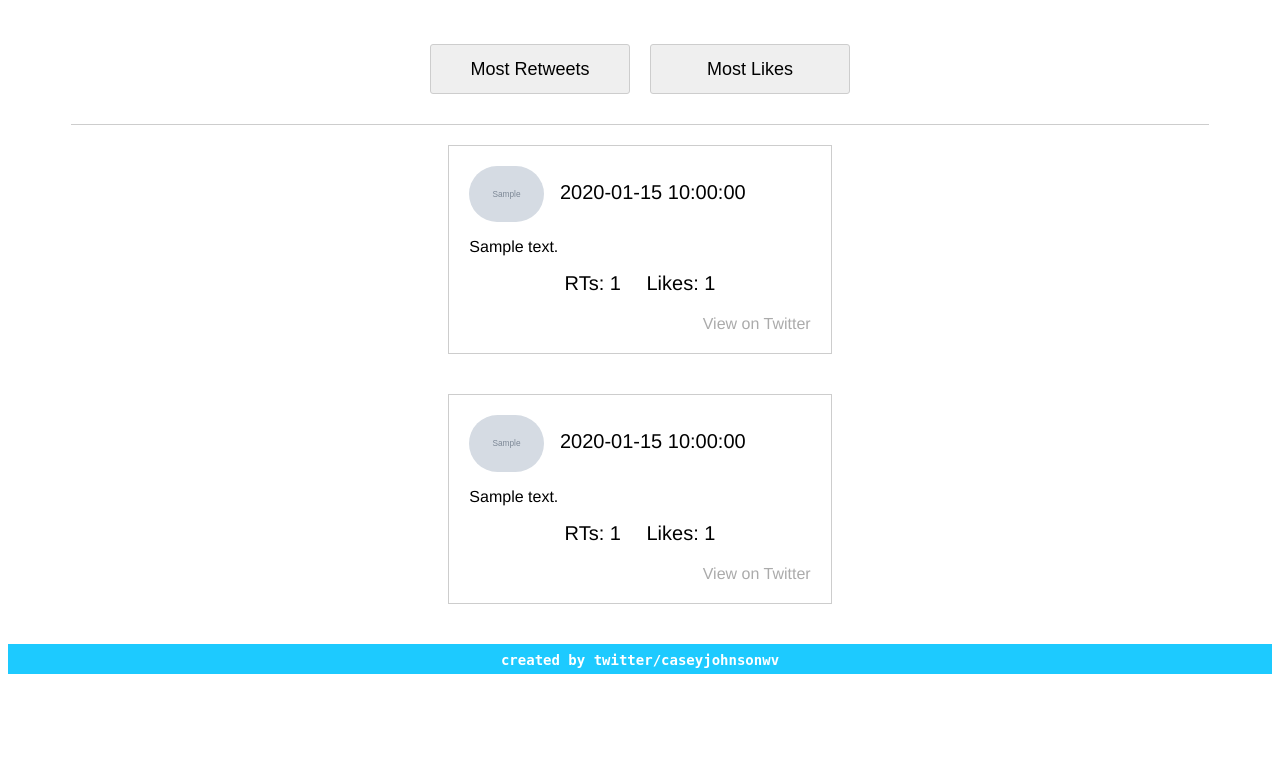
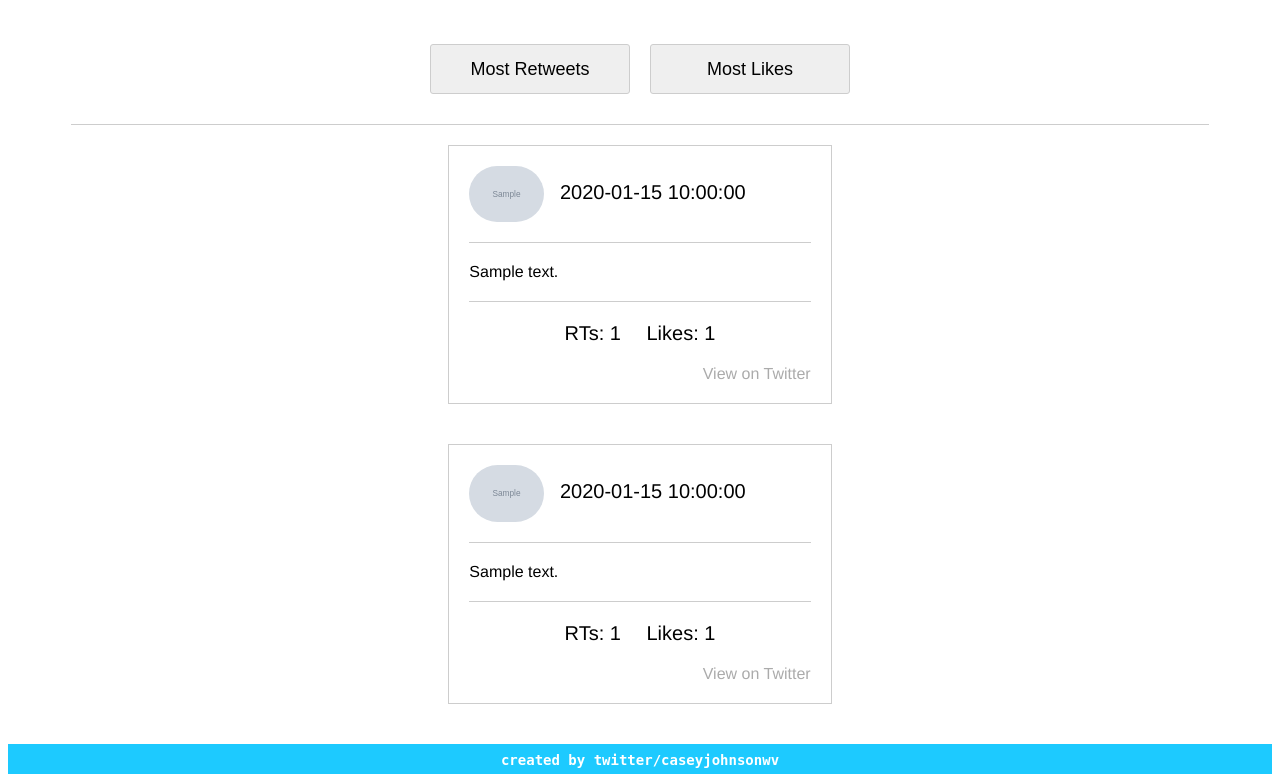
Before and after one commit to caseyjohnsonwv/twitter-wrapped, a Flask app: template templates/index.html in a window 1280 px wide. Shown: the part 454-1236 px from the top of the page. Before the commit the page ends 1128 px from the top, so only its background shows below. Run offline with Flask 2, Linux system fonts and the light colour scheme; the template is opened without the code that fills it: most values are stand-ins (such as "Sample title", 1, 10 or a date in 2020); grey boxes marked "Sample" are stand-in pictures.

Commit message:
added hlines on tweet cards

```diff
--- a/templates/index.html
+++ b/templates/index.html
@@ -31,7 +31,9 @@
               <img src="{{ data.profileImageUrl }}" class="tweet-profile-image">
               <span>{{ tweet.created_at }}</span>
             </div>
+            <div class="hline"></div>
             <p>{{ tweet.full_text }}</p>
+            <div class="hline"></div>
             <div class="tweet-stats">
               <span>RTs: {{ tweet.retweet_count }}</span>
               <span>Likes: {{ tweet.favorite_count }}</span>
@@ -50,7 +52,9 @@
               <img src="{{ data.profileImageUrl }}" class="tweet-profile-image">
               <span>{{ tweet.created_at }}</span>
             </div>
+            <div class="hline"></div>
             <p>{{ tweet.full_text }}</p>
+            <div class="hline"></div>
             <div class="tweet-stats">
               <span>RTs: {{ tweet.retweet_count }}</span>
               <span>Likes: {{ tweet.favorite_count }}</span>
```
